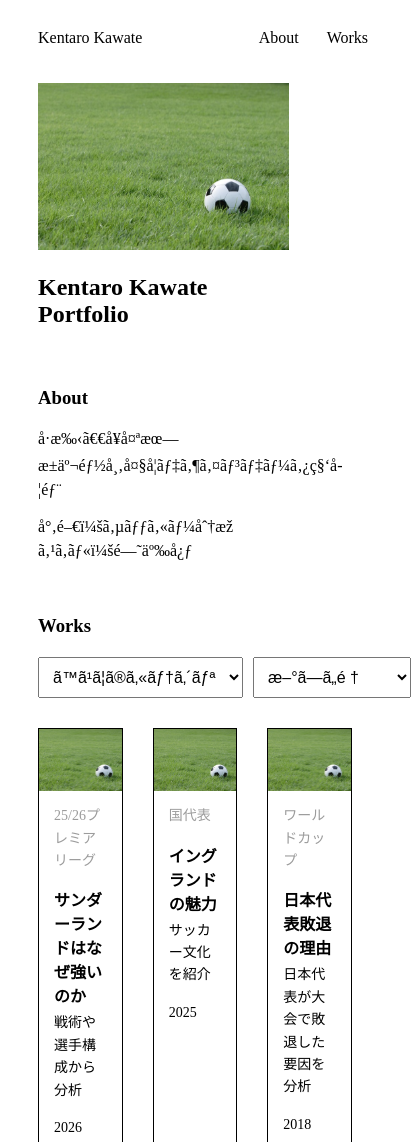
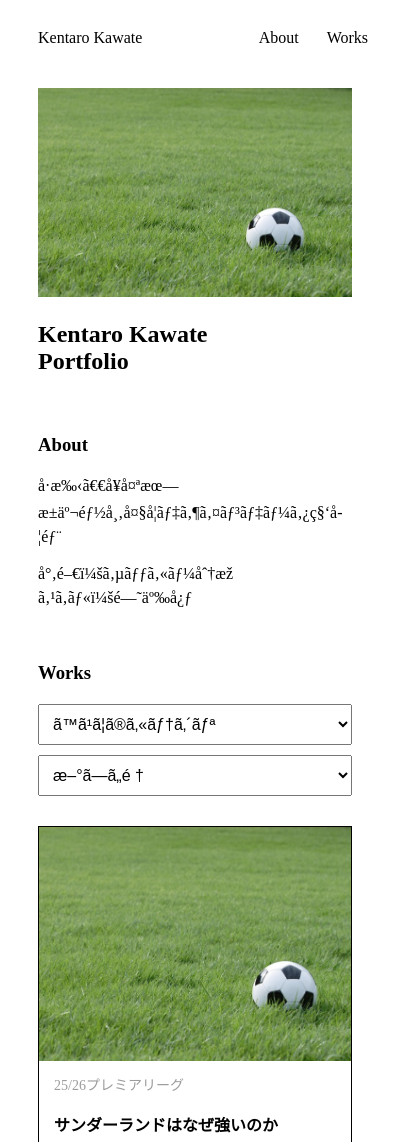
Before and after one commit to Kawa1010/portfolio-site, a plain HTML site: page index.html in a window 390 px wide. Shown: the top 1142 px of the page, 411 px wide, since content can reach past the window. Drawn offline with Linux system fonts and the light colour scheme.

Commit message:
Add files via upload

```diff
--- a/index.html
+++ b/index.html
@@ -2,6 +2,7 @@
 <html lang ="ja">
     <head>
         <mete charset="UTF-8">
+        <meta name="viewport" content="width=device-width, initial-scale=1.0">
         <title>Kentaro Kawate</title>
         <link rel="stylesheet" href="style.css"
     </head>
--- a/style.css
+++ b/style.css
@@ -84,3 +84,20 @@ nav a:hover {
     font-size: 10px;
     margin-top: 10px;
  }
+@media screen and (max-width: 600px) {
+    #top {
+        padding-top: 80px;
+    }
+
+    #top img {
+        width: 100%;
+    }
+
+    #works-grid {
+        grid-template-columns: 1fr;
+    }
+
+    .works-controls {
+        flex-direction: column;
+    }
+}
```
